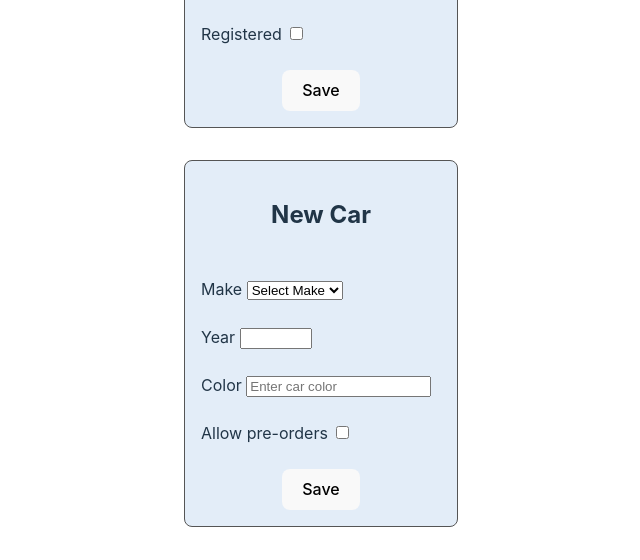
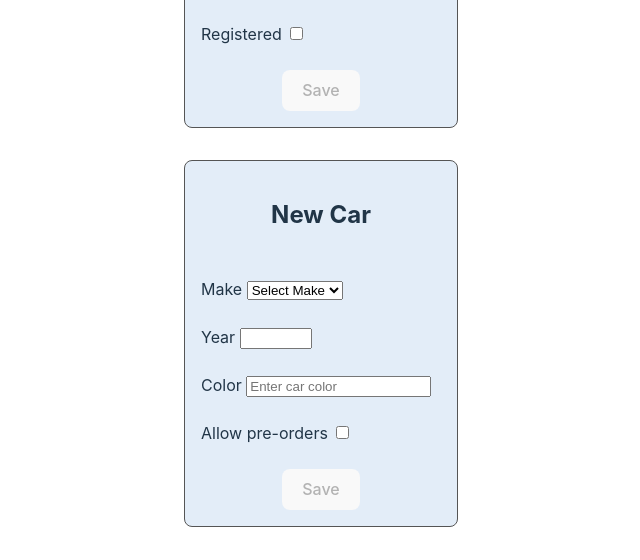
Before and after one commit to qndrey/challenge, a React (Vite) app: page / in a window 1280 px wide. Shown: the part 303-863 px from the top of the page, without its empty margins (319-959 px from the left). Built offline with nearby package versions, Linux system fonts and the light colour scheme.

Commit message:
Add button feature

```diff
--- /dev/null
+++ b/src/components/buttons/DefaultButton.tsx
@@ -0,0 +1,27 @@
+import React from 'react';
+
+type DefaultButtonProps = {
+    label: string;
+    disabled?: boolean;
+    type?: 'submit' | 'reset' | 'button';
+    onClick?: (event: React.MouseEvent<HTMLButtonElement>) => void;
+}
+
+const DefaultButton: React.FC<DefaultButtonProps> = ({
+    label,
+    onClick,
+    disabled = false,
+    type = 'button',
+}) => {
+    return (
+        <button
+            className={'button'}
+            disabled={disabled}
+            type={type}
+            onClick={(event) => onClick && onClick(event)}>
+            {label}
+        </button>
+    );
+};
+
+export default DefaultButton;
--- /dev/null
+++ b/src/components/buttons/index.ts
@@ -0,0 +1 @@
+export { default as DefaultButton } from './DefaultButton';
--- a/src/components/cards/FormCard.tsx
+++ b/src/components/cards/FormCard.tsx
@@ -1,5 +1,5 @@
 import React, { useState } from 'react';
-import TextInput from '../inputs/TextInput';
+import { TextInput, DefaultButton } from '../../components';
 import { FieldInput } from '../../types';
 
 type FormCardProps = {
@@ -42,8 +42,7 @@ const FormCard: React.FC<FormCardProps> = ({ title, config }) => {
         return error;
     };
 
-    const handleSubmit = (e: React.FormEvent) => {
-        e.preventDefault();
+    const validateForm = (): [boolean, Record<string, string>] => {
         let isValid = true;
         const newErrors: Record<string, string> = {};
 
@@ -54,6 +53,12 @@ const FormCard: React.FC<FormCardProps> = ({ title, config }) => {
                 isValid = false;
             }
         });
+        return [isValid, newErrors];
+    };
+
+    const handleSubmit = (e: React.FormEvent) => {
+        e.preventDefault();
+        const [isValid, newErrors] = validateForm();
 
         if (isValid) {
             console.log('Form submitted:', formData);
@@ -103,7 +108,7 @@ const FormCard: React.FC<FormCardProps> = ({ title, config }) => {
                 </div>
             ))}
             <form onSubmit={handleSubmit}>
-                <button type='submit'>Save</button>
+                <DefaultButton label='Save' type='submit' disabled={!validateForm()[0]} />
             </form>
         </div>
     );
--- a/src/components/index.ts
+++ b/src/components/index.ts
@@ -1,2 +1,3 @@
 export * from './cards';
 export * from './inputs';
+export * from './buttons';
```
